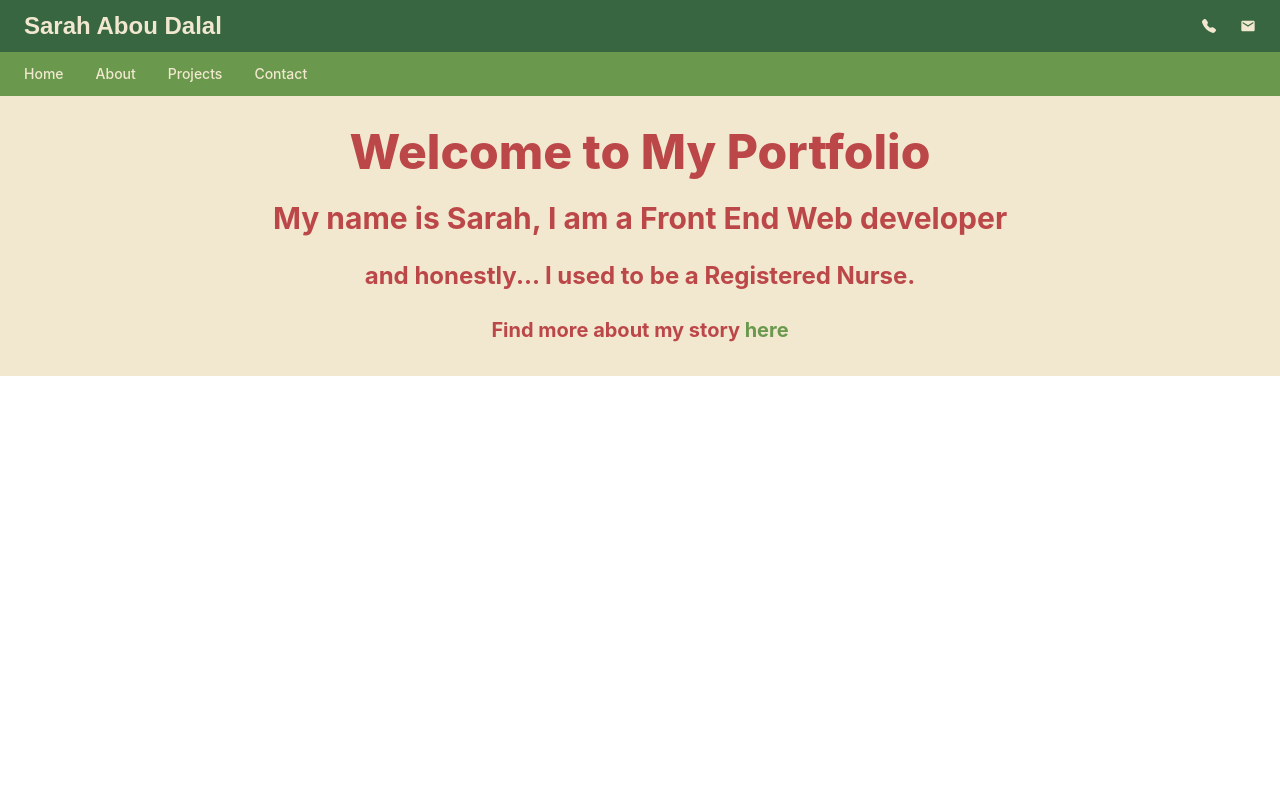
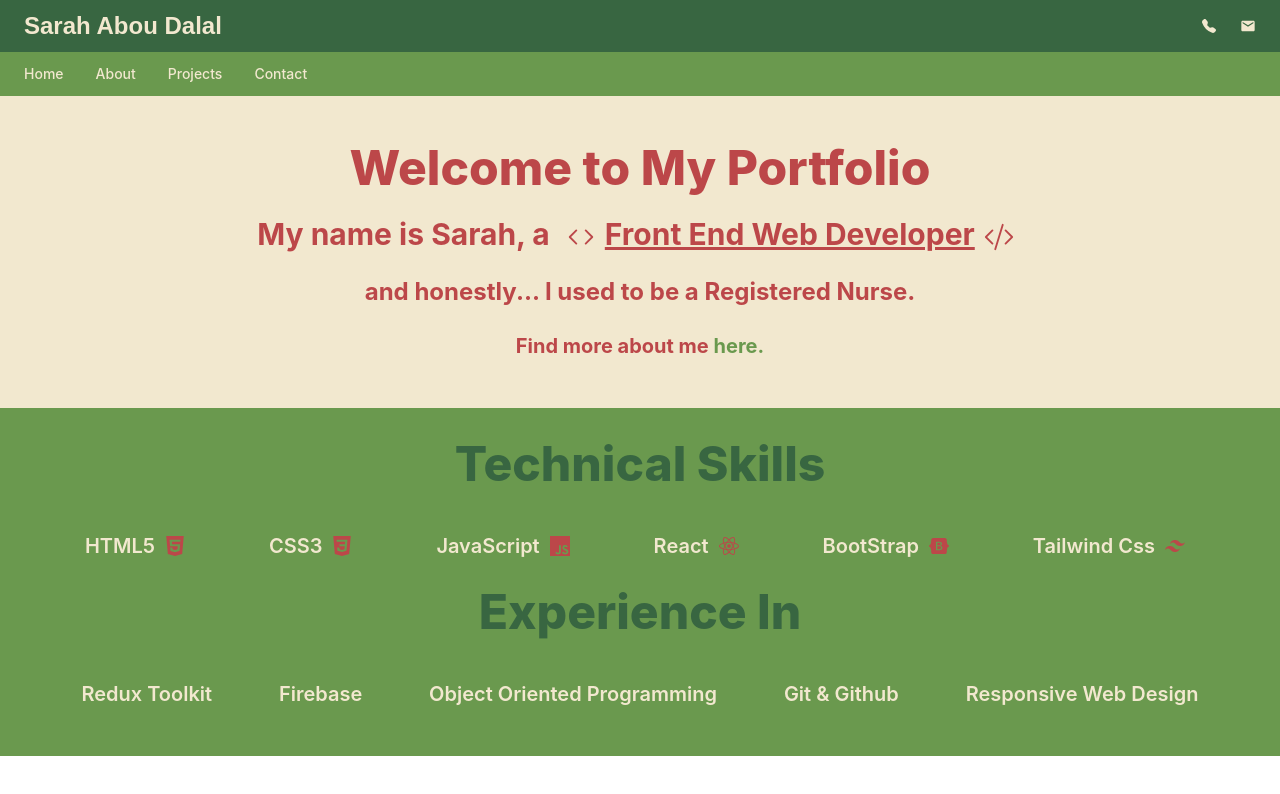
Before and after one commit to sarahaboudalal/Portfolio, a React (Create React App) app: page / in a window 1280 px wide. Shown: the top 794 px of the page. Built offline with nearby package versions, Linux system fonts and the light colour scheme.

Commit message:
skills section initial structure

```diff
--- a/src/App.js
+++ b/src/App.js
@@ -1,5 +1,6 @@
 import Hero from './components/Hero/Hero';
 import Navbar from './components/Navbar/Navbar';
+import Skills from './components/Skills/Skills';
 import './index.css';
 
 function App() {
@@ -7,6 +8,7 @@
     <div>
     <Navbar/>
     <Hero/>
+    <Skills/>
   </div>
   );
 }
--- a/src/components/Hero/Hero.jsx
+++ b/src/components/Hero/Hero.jsx
@@ -1,11 +1,13 @@
+import {BsCodeSlash, BsCode} from 'react-icons/bs'
+
 export default function Hero(){
     return(
-        <div className="bg-whitish h-full">
+        <div className="bg-whitish h-full p-4">
         <div className="flex flex-col justify-center items-center py-5">
         <h3 className="text-redish font-extrabold text-5xl py-3">Welcome to My Portfolio</h3>
-        <h3 className="text-redish font-bold text-3xl py-3">My name is Sarah, I am a Front End Web developer</h3>
+        <h3 className="text-redish font-bold text-3xl py-3">My name is Sarah, a <BsCode className='inline text-redish w-12'/><p className="inline underline">Front End Web Developer</p><BsCodeSlash className='inline text-redish w-12'/></h3>
         <h3 className="text-redish font-bold text-2xl py-3">and honestly... I used to be a Registered Nurse.</h3>
-        <h3 className="text-redish font-bold text-xl py-3">Find more about my story <a href="#" className="text-lightGreen hover:underline hover:text-darkGreen">here</a></h3>
+        <h3 className="text-redish font-bold text-xl py-3">Find more about me <a href="#" className="text-lightGreen hover:underline hover:text-darkGreen">here.</a></h3>
         </div>
         </div>
     )
--- /dev/null
+++ b/src/components/Skills/Skills.jsx
@@ -0,0 +1,25 @@
+import {SiHtml5, SiCss3, SiJavascript, SiReact, SiBootstrap, SiTailwindcss} from 'react-icons/si'
+
+export default function Skills(){
+    return(
+        <div className="h-full bg-lightGreen p-5">
+        <h3 className="text-darkGreen text-5xl font-extrabold text-center m-3 pb-4">Technical Skills</h3>
+        <div className="flex lg:flex-row flex-col items-center justify-around m-7">
+        <p className='text-whitish text-xl font-semibold'>HTML5<SiHtml5 className='inline w-10 mb-1 text-redish'/></p>
+        <p className='text-whitish text-xl font-semibold'>CSS3<SiCss3 className='inline w-10 mb-1 text-redish'/></p>
+        <p className='text-whitish text-xl font-semibold'>JavaScript<SiJavascript className='inline w-10 mb-1 text-redish'/></p>
+        <p className='text-whitish text-xl font-semibold'>React<SiReact className='inline w-10 mb-1 text-redish'/></p>
+        <p className='text-whitish text-xl font-semibold'>BootStrap<SiBootstrap className='inline w-10 mb-1 text-redish'/></p>
+        <p className='text-whitish text-xl font-semibold'>Tailwind Css<SiTailwindcss className='inline w-10 mb-1 text-redish'/></p>
+        </div>
+        <h3 className="text-darkGreen text-5xl font-extrabold text-center m-3 pb-4">Experience In</h3>
+        <div className="flex lg:flex-row flex-col items-center justify-around m-7">
+        <p className='text-whitish text-xl font-semibold'>Redux Toolkit</p>
+        <p className='text-whitish text-xl font-semibold'>Firebase</p>
+        <p className='text-whitish text-xl font-semibold'>Object Oriented Programming</p>
+        <p className='text-whitish text-xl font-semibold'>Git & Github</p>
+        <p className='text-whitish text-xl font-semibold'>Responsive Web Design</p>
+        </div>
+        </div>
+    )
+}
```
